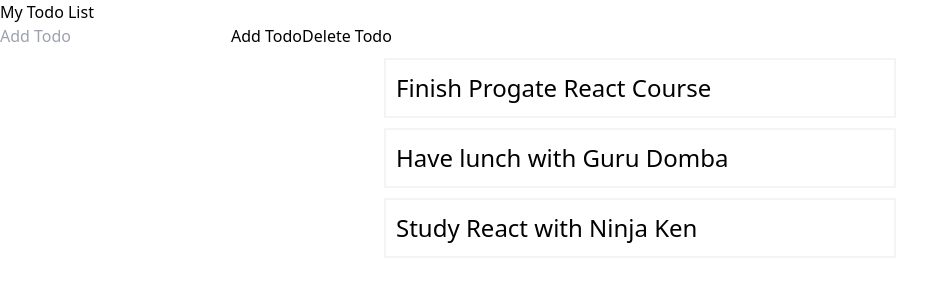
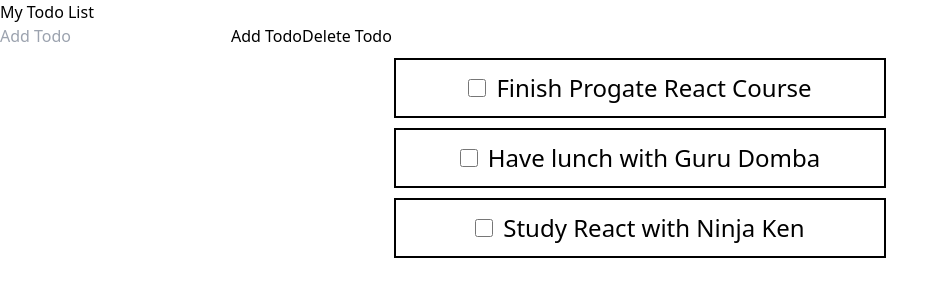
Before and after one commit to salak96/ReactToDoApp, a React (Vite) app: page / in a window 1280 px wide. Shown: the top 300 px of the page, without its empty margins (0-948 px from the left). Built offline with nearby package versions, Linux system fonts and the light colour scheme.

Commit message:
checkbox

```diff
--- a/src/App.jsx
+++ b/src/App.jsx
@@ -3,6 +3,9 @@ import React, { useState } from 'react';
 import Todos from './components/Todos';
 function App() {
     const [namaTask, setNamaTask] = useState('');
+    const toggleCompleted = (id) => {
+        console.log(id);
+    };
     const [todos, setTodos] = useState([
         {
             id: 1,
@@ -20,30 +23,51 @@ function App() {
             completed: false,
         },
     ]);
-function AddTodo(){
-    const newTodo = {
-        id: todos.length + 1,
-        title: namaTask,
-        completed: false,
+    function AddTodo() {
+        const newTodo = {
+            id: todos.length + 1,
+            title: namaTask,
+            completed: false,
+        };
+        setTodos([...todos, newTodo]);
+        setNamaTask('');
     }
-    setTodos([...todos, newTodo])
-    setNamaTask('')
-
-
-}
-function DelTodo(){
-    setTodos(todos.slice(0, -1))
-}
+    function DelTodo() {
+        setTodos(todos.slice(0, -1));
+    }
 
     return (
         <div className={'bg-slate-600 grid justify-items-start md:justify-items-center'}>
-            <h1 className={'text-xl m-2 text-white'}>My Todo List</h1>
+            <h1 className={'flex text-xl m-2 text-white justify-items-start md:justify-items-center'}>My Todo List</h1>
             <div className={'flex justify-center m-5'}>
-                <input value={namaTask} onChange={(e)=>setNamaTask(e.target.value)} className={'transition duration-300 w-full focus:outline-none focus:ring border-black focus:ring-blue-200 focus:border-blue-400 text-blackshadow-sm rounded-lg m-1 p-2'} type='text' placeholder='Add Todo' />
-                <button onClick={AddTodo} className={'font-medium inline-flex justify-center whitespace-nowrap items-center gap-x-2 text-sm text-white px-4 h-10 rounded bg-blue-600 m-1'}>Add Todo</button>
-                <button onClick={DelTodo} className={'font-medium inline-flex justify-center whitespace-nowrap items-center gap-x-2 text-sm text-white px-4 h-10 rounded bg-red-600 m-1'}>Delete Todo</button>
+                <input
+
+                    value={namaTask}
+                    onChange={(e) => setNamaTask(e.target.value)}
+                    className={
+                        'transition duration-300 w-full focus:outline-none focus:ring border-black focus:ring-blue-200 focus:border-blue-400 text-blackshadow-sm rounded-lg m-1 p-2'
+                    }
+                    type='text'
+                    placeholder='Add Todo'
+                />
+                <button
+                    onClick={AddTodo}
+                    className={
+                        'font-medium inline-flex justify-center whitespace-nowrap items-center gap-x-2 text-sm text-white px-4 h-10 rounded bg-blue-600 m-1'
+                    }
+                >
+                    Add Todo
+                </button>
+                <button
+                    onClick={DelTodo}
+                    className={
+                        'font-medium inline-flex justify-center whitespace-nowrap items-center gap-x-2 text-sm text-white px-4 h-10 rounded bg-red-600 m-1'
+                    }
+                >
+                    Delete Todo
+                </button>
             </div>
-            <Todos todos={todos} />
+            <Todos todos={todos} toggleCompleted={toggleCompleted} />
         </div>
     );
 }
--- a/src/components/TodoItem.jsx
+++ b/src/components/TodoItem.jsx
@@ -1,21 +1,49 @@
 /* eslint-disable no-unused-vars */
 /* eslint-disable react/prop-types */
-import React from 'react';
-const TodoItem = ({ todo }) => {
-    return (
-        <div  style={styles.todoItem}>
-            <p>{todo.title}</p>
-        </div>
-    );
-};
+import React from 'react'
+const toggleCompleted = (todoId) => {
+    console.log(todoId)
+  }
+
+const TodoItem = ({ todo, toggleCompleted }) => {
+  // Definisikan function getTodoTitleStyle di sini
+  const getTodoTitleStyle = () => {
+    if (todo.completed === true) {
+      return { textDecoration: 'line-through' }
+    } else {
+      return { textDecoration: 'none' }
+    }
+  }
+
+  return (
+    <div style={styles.todoItem}>
+   <input onChange={() => toggleCompleted(todo.id)} type="checkbox" style={styles.checkbox} />
+      <p style={getTodoTitleStyle()}>{todo.title}</p>
+    </div>
+  )
+}
 
 const styles = {
     todoItem: {
-        border: '2px solid #f4f4f4',
-        fontSize: '24px',
+      border: '2px solid #000000',
+      fontSize: '24px',
+      backgroundColor: 'white',
+      // Tambahkan styles di bawah ini
+      display: 'flex',
+      justifyContent: 'center',
+      alignItems: 'center',
         padding: '10px',
-        margin: '10px 0',
+        margin: '10px',
+
     },
-};
+    // Tambahkan styles di bawah ini
+    checkbox: {
+      marginRight: '10px',
+      height: '18px',
+      width: '18px',
+    },
+  }
 
-export default TodoItem;
+
+
+export default TodoItem
--- a/src/components/Todos.jsx
+++ b/src/components/Todos.jsx
@@ -3,16 +3,23 @@
 /* eslint-disable react/prop-types */
 import React from 'react';
 import TodoItem from './TodoItem.jsx';
-const Todos = ({ todos }) => {
+// Menerima function toggleCompleted sebagai sebuah prop
+const Todos = ({ todos, toggleCompleted }) => {
     return (
-        <div style={styles.container}>
-            {todos.map((todo) => {
-                return <TodoItem key={todo.id} todo={todo}
-                />;
-            })}
-        </div>
-    );
-};
+      <div style={styles.container}>
+        {todos.map((todo) => {
+          return (
+            <TodoItem
+              key={todo.id}
+              todo={todo}
+              // Teruskan function toggleCompleted ke component TodoItem
+              toggleCompleted={toggleCompleted}
+            />
+          )
+        })}
+      </div>
+    )
+  }
 
 const styles = {
     container: {
```
